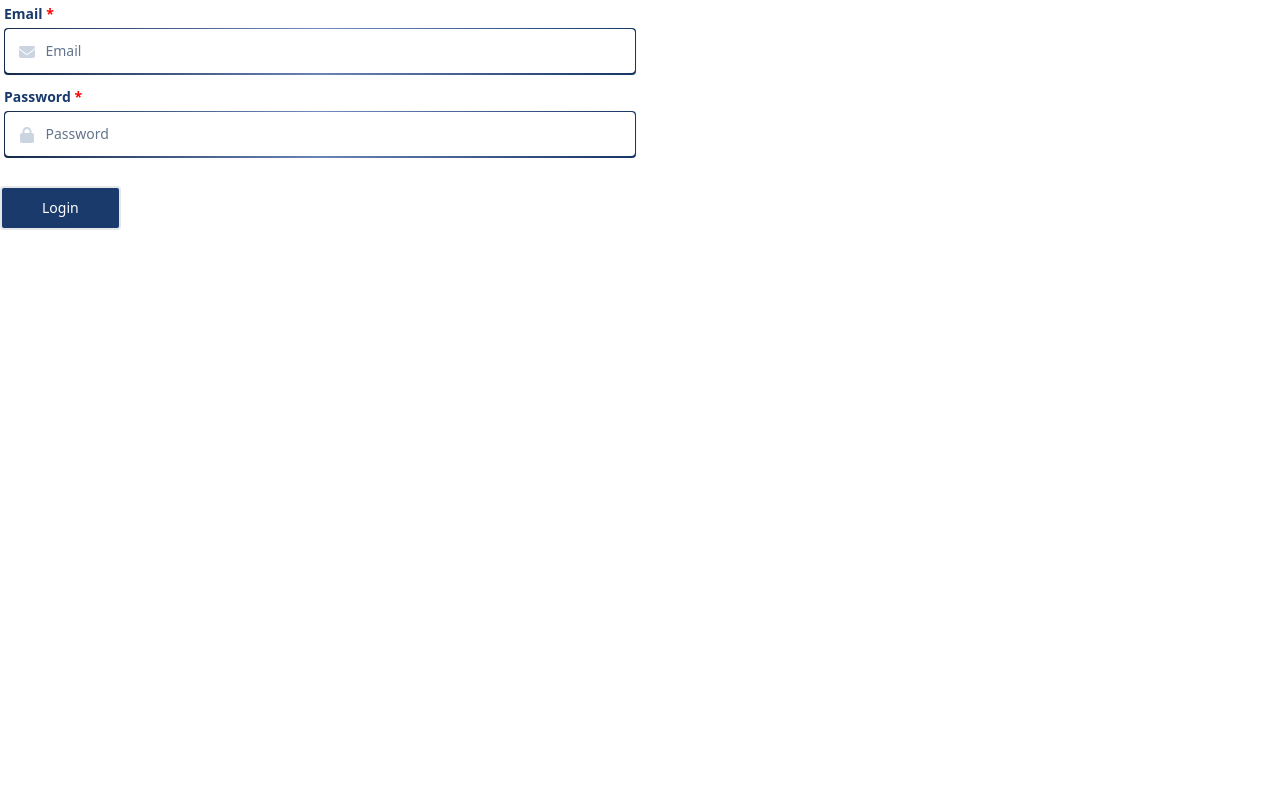
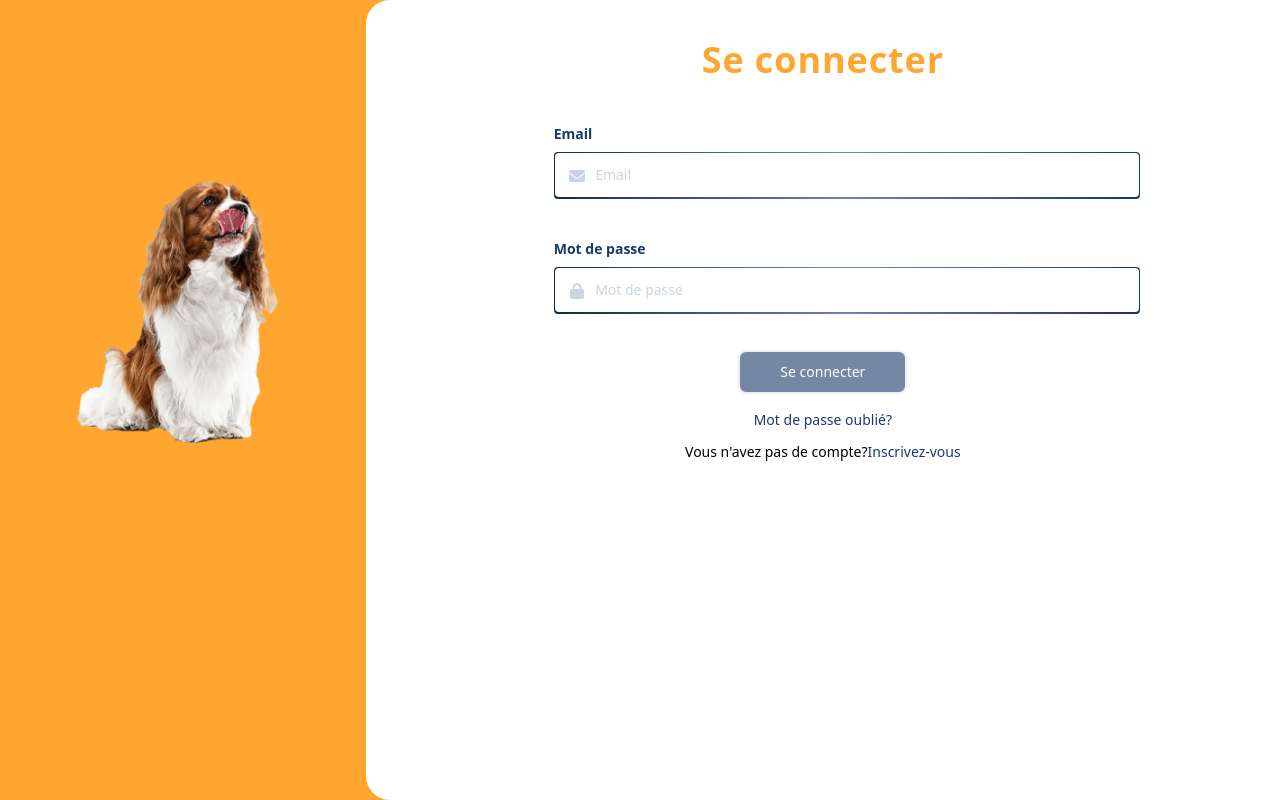
Before and after one commit to safa-abidi/petcare_front, an Angular app: page /login in a window 1280 px wide. Built offline with nearby package versions, Linux system fonts and the light colour scheme.

Commit message:
login ui  fixes

```diff
--- a/package.json
+++ b/package.json
@@ -23,6 +23,7 @@
     "@fortawesome/free-brands-svg-icons": "^6.1.1",
     "@fortawesome/free-regular-svg-icons": "^6.1.1",
     "@fortawesome/free-solid-svg-icons": "^6.1.1",
+    "font-awesome": "^4.7.0",
     "rxjs": "~7.5.0",
     "tailwindcss": "^3.2.4",
     "tslib": "^2.3.0",
--- a/src/app/app.module.ts
+++ b/src/app/app.module.ts
@@ -1,4 +1,4 @@
-import { NgModule } from '@angular/core';
+import { forwardRef, NgModule } from '@angular/core';
 import { BrowserModule } from '@angular/platform-browser';
 import { AppRoutingModule } from './app-routing.module';
 import { AppComponent } from './app.component';
@@ -7,9 +7,8 @@ import { FontAwesomeModule } from '@fortawesome/angular-fontawesome';
 import { TextInputWithIconComponent } from './form/text-input-with-icon/text-input-with-icon.component';
 import { DropdownWithIconComponent } from './form/dropdown-with-icon/dropdown-with-icon.component';
 import { LoginComponent } from './login/login.component';
-import { ButtonComponent } from './form/button/button.component';
 import { HttpClientModule } from "@angular/common/http";
-import { FormsModule } from "@angular/forms";
+import { NG_VALUE_ACCESSOR, ReactiveFormsModule } from '@angular/forms';
 
 @NgModule({
   declarations: [
@@ -18,16 +17,21 @@ import { FormsModule } from "@angular/forms";
     TextInputWithIconComponent,
     DropdownWithIconComponent,
     LoginComponent,
-    ButtonComponent,
   ],
   imports: [
     BrowserModule,
     AppRoutingModule,
     FontAwesomeModule,
     HttpClientModule,
-    FormsModule,
+    ReactiveFormsModule,
   ],
-  providers: [],
+  providers: [
+    {
+      provide: NG_VALUE_ACCESSOR,
+      useExisting: forwardRef(() => ""),
+      multi: true
+    }
+  ],
   bootstrap: [AppComponent]
 })
 export class AppModule { }
--- a/src/app/login/login.component.css
+++ b/src/app/login/login.component.css
@@ -0,0 +1,25 @@
+.categorie-card {
+  border: 1.6px solid #f5ca92;
+}
+.border-gradient {
+  padding: 0.09rem;
+  position: relative;
+  background: linear-gradient(to right, #172D4E, #738dc2, #193A6A);
+}
+.border-gradient {
+  padding: 0.09rem;
+  position: relative;
+  background: linear-gradient(to right, #172D4E, #738dc2, #193A6A);
+}
+
+select {
+  outline: 0px solid transparent;
+}
+
+.tt{
+  padding-top: 0.650rem; /* 10px */
+  padding-bottom: 0.670rem;
+}
+.button-disabled{
+  opacity: 0.6;
+}
--- a/src/app/login/login.component.html
+++ b/src/app/login/login.component.html
@@ -1,29 +1,124 @@
-<form #loginForm="ngForm">
-  <div class="grid grid-cols-2">
-    <app-text-input-with-icon
-    [icon]="emailIcon"
-    [placeholder]="'Email'"
-    [name]="'email'">
-    </app-text-input-with-icon>
+<div class="grid xl:grid-cols-7 grid-cols-2 bg-[#FFA630] z-auto">
+  <div class="col-span-2">
+    <div class="flex items-center justify-center mt-40">
+      <img
+        src="assets/images/login/su_dog.png"
+        class="sm:w-2/3 xl:inline sm:hidden max-sm:hidden"
+      />
+    </div>
   </div>
 
-  <div class="grid grid-cols-2">
-    <app-text-input-with-icon
-      [icon]="passwordIcon"
-      [placeholder]="'Password'"
-      [type]="'password'"
-      [name]="'password'"
+  <div class="col-span-5 h-screen bg-[#FFFFFF] xl:rounded-l-3xl">
+    <div class="h-full p-10">
+      <div class="sm:inline max-sm:inline">
+        <h1
+          class="text-4xl flex justify-center mb-10 font-sans tracking-wide text-[#FFA630] font-semibold"
         >
-    </app-text-input-with-icon>
+          Se connecter
+        </h1>
       </div>
 
+      <form [formGroup]="loginForm" (ngSubmit)="onSubmit()">
+        <div
+          class="mr-10 ml-10 xl:mr-24 xl:ml-36 grid grid-cols-1 sm:grid-cols-1 xl:grid-cols-1 gap-5"
+        >
+          <div class="w-full p-1">
+            <label class="block text-sm font-bold mb-2" style="color: #193a6a">
+              Email
+            </label>
+
+            <div class="relative flex w-full flex-wrap items-stretch mb-3">
+              <div class="border-gradient rounded flex w-full">
+                <span
+                  class="z-10 h-full leading-snug font-normal text-center text-slate-300 absolute bg-transparent rounded text-base items-center justify-center w-8 pl-3 py-3"
+                >
+                  <fa-icon [icon]="emailIcon" class="fas fa-lock"></fa-icon>
+                </span>
+                <input
+                  type="email"
+                  formControlName="email"
+                  placeholder="Email"
+                  #email
+                  class="px-3 py-3 placeholder-slate-300 text-slate-600 relative bg-white bg-white rounded text-sm border-0 shadow outline-none focus:outline-none w-full pl-10"
+                />
+              </div>
+            </div>
+            <div
+              class="text-red-500 text-sm"
+              *ngIf="
+                loginForm.get('email').invalid && loginForm.get('email').touched
+              "
+            >
+              <div *ngIf="loginForm.get('email').errors.required">
+                Veuillez entrer votre email
+              </div>
+              <div *ngIf="loginForm.get('email').errors.email">
+                Invalid email
+              </div>
+            </div>
+          </div>
+          <div class="w-full p-1">
+            <label class="block text-sm font-bold mb-2" style="color: #193a6a">
+              Mot de passe
+            </label>
+
+            <div class="relative flex w-full flex-wrap items-stretch mb-3">
+              <div class="border-gradient rounded flex w-full">
+                <span
+                  class="z-10 h-full leading-snug font-normal absolute text-center text-slate-300 absolute bg-transparent rounded text-base items-center justify-center w-8 pl-3 py-3"
+                >
+                <fa-icon [icon]="passwordIcon" class="fas fa-lock"></fa-icon>
+                </span>
+                <input
+                  type="password"
+                  formControlName="password"
+                  placeholder="Mot de passe"
+                  #password
+                  class="px-3 py-3 placeholder-slate-300 text-slate-600 relative bg-white bg-white rounded text-sm border-0 shadow outline-none focus:outline-none w-full pl-10"
+                />
+              </div>
+            </div>
+            <div
+              class="text-red-500 text-sm"
+              *ngIf="
+                loginForm.get('password').invalid &&
+                loginForm.get('password').touched
+              "
+            >
+              <div *ngIf="loginForm.get('password').errors.required">
+                Veuillez entrer votre mot de passe
+              </div>
+            </div>
+          </div>
+        </div>
+        <div class="flex items-center justify-center">
           <button
-    type="button"
-    class="text-white font-medium rounded text-sm px-10 py-2.5 mb-1 mt-5 bg-[#193A6A] border-2"
-    [disabled]="loginForm.invalid"
+            type="submit"
             [ngClass]="{ 'button-disabled': loginForm.invalid }"
-    (click)="login(loginForm)"
+            [disabled]="!loginForm.valid"
+            class="text-center rounded-lg text-white font-medium text-sm px-10 py-2.5 mb-1 mt-5 bg-[#193A6A] border-2"
           >
-    Login
+            Se connecter
           </button>
+        </div>
+        <div class="text-red-500 text-sm flex items-center justify-center">
+          {{ errorMsg }}
+        </div>
+        <div>
+          <a
+            class="text-sm text-[#193A6A] flex items-center justify-center mt-3"
+          >
+            Mot de passe oublié?
+          </a>
+        </div>
+
+        <div class="flex items-center justify-center mt-3">
+          <h3 class="text-sm">Vous n'avez pas de compte?</h3>
+          <a routerLink="/register" class="text-sm text-[#193A6A]">
+            Inscrivez-vous
+          </a>
+        </div>
       </form>
+    </div>
+  </div>
+</div>
--- a/src/app/login/login.component.ts
+++ b/src/app/login/login.component.ts
@@ -1,8 +1,8 @@
-import { formatCurrency } from '@angular/common';
-import { Component, OnInit } from '@angular/core';
-import { faEnvelope, faLock, faArrowRightToBracket } from "@fortawesome/free-solid-svg-icons";
+import { Component, Input, OnInit } from '@angular/core';
 import { LoginService } from '../services/login.service';
-import { NgForm } from "@angular/forms";
+import { FormBuilder, Validators } from '@angular/forms';
+
+import {faLock, faEnvelope} from "@fortawesome/free-solid-svg-icons";
 
 @Component({
   selector: 'app-login',
@@ -10,19 +10,24 @@ import { NgForm } from "@angular/forms";
   styleUrls: ['./login.component.css']
 })
 export class LoginComponent implements OnInit {
-  emailIcon = faEnvelope
-  passwordIcon = faLock
-  icon = faArrowRightToBracket
+  loginForm: any;
+  email: any;
+  password: any;
+  errorMsg: string = '';
+  emailIcon = faEnvelope;
+  passwordIcon = faLock;
+  constructor(private fb: FormBuilder, private loginService: LoginService) { }
 
-  constructor(private loginService: LoginService) { }
-
-  ngOnInit(): void {
+  ngOnInit() {
+    this.loginForm = this.fb.group({
+      email: ['', [Validators.required, Validators.email]],
+      password:['', Validators.required],
+    });
   }
 
-  login(credentials: NgForm) {
-    console.log(credentials.value.email);
-
-    this.loginService.login(credentials).subscribe(
+  onSubmit(){
+     console.log(this.loginForm.value);
+     this.loginService.login(this.loginForm).subscribe(
       (response: any) => {
         localStorage.setItem('accessToken', response.accessToken);
         localStorage.setItem('refreshToken', response.refreshToken);
@@ -30,7 +35,9 @@ export class LoginComponent implements OnInit {
       },
       (error) => {
         console.log(error);
+        this.errorMsg = "Veuillez vérifier vos identifiants"
       }
     );
-  }
+ }
+
 }
--- a/src/app/services/login.service.ts
+++ b/src/app/services/login.service.ts
@@ -1,6 +1,6 @@
 import { HttpClient } from '@angular/common/http';
 import { Injectable } from '@angular/core';
-import { NgForm } from '@angular/forms';
+import { FormGroup } from '@angular/forms';
 
 @Injectable({
   providedIn: 'root',
@@ -10,7 +10,7 @@ export class LoginService {
 
   url = 'http://localhost:3000/auth/login';
 
-  login(credentials: NgForm) {
+  login(credentials: FormGroup) {
     return this.http.post(this.url, credentials.value);
   }
 
```
Also changed, not shown: src/assets/images/login/su_dog.png (added), 1 other file (tests, documents, lock files or other folders). Lines whose indentation alone changed are shown as unchanged.
